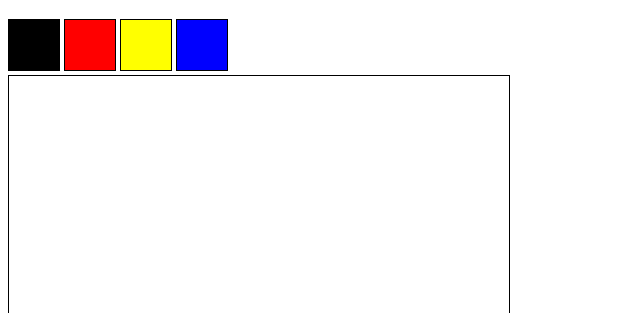
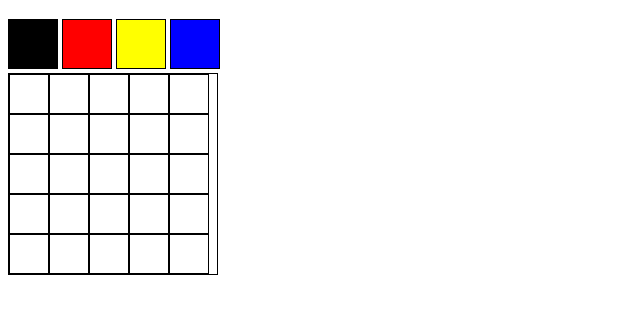
Before and after one commit to RafaelBechstedt/pixels-art-html-css-js, a website: page index.html in a window 1280 px wide. Shown: the part 61-374 px from the top of the page, without its empty margins (0-640 px from the left). Drawn offline with Linux system fonts and the light colour scheme.

Commit message:
Resquisito 4 e 5

```diff
--- a/index.html
+++ b/index.html
@@ -11,13 +11,15 @@
 
 <body>
     <h1 id="title">Paleta de Cores</h1>
-    <section id="color-pallet">
+    <section id="color-palette">
         <div class="color" id="black"></div>
         <div class="color" id="red"></div>
         <div class="color" id="yellow"></div>
         <div class="color" id="blue"></div>
     </section>
+
     <section id="pixel-board"></section>
+
     <script src="script.js"></script>
 </body>
 
--- a/script.js
+++ b/script.js
@@ -0,0 +1,9 @@
+let pixelBoard  = document.getElementById('pixel-board')
+function fillPixelBoard (pixels){
+    for (let index = 0; index < pixels; index += 1) {
+        let pixel = document.createElement('div');
+        pixel.setAttribute('class', 'pixel');
+        pixelBoard.appendChild(pixel)
+    }
+}
+fillPixelBoard(25)
--- a/style.css
+++ b/style.css
@@ -1,3 +1,7 @@
+* {
+    box-sizing: border-box;
+}
+
 .color {
     border: black 1px solid;
     display: inline-block;
@@ -22,11 +26,15 @@
 }
 
 #pixel-board {
-    width: 500px;
-    height: 500px;
     border: 1px solid black;
+    display: flex;
+    flex-wrap: wrap;
+    width: 210px;
 }
 
 .pixel {
+    border: 1px solid black;
+    width: 40px;
+    height: 40px;
     background-color: white;
 }
```
